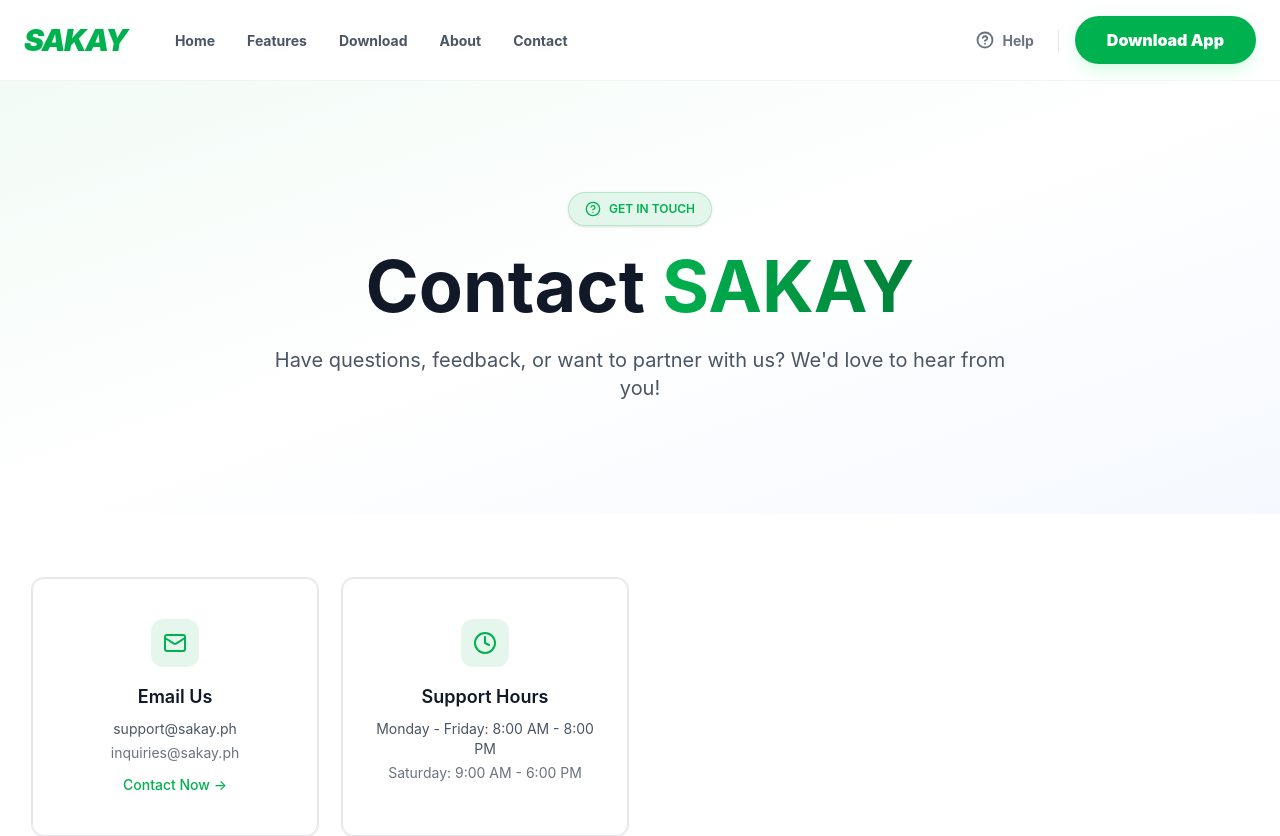
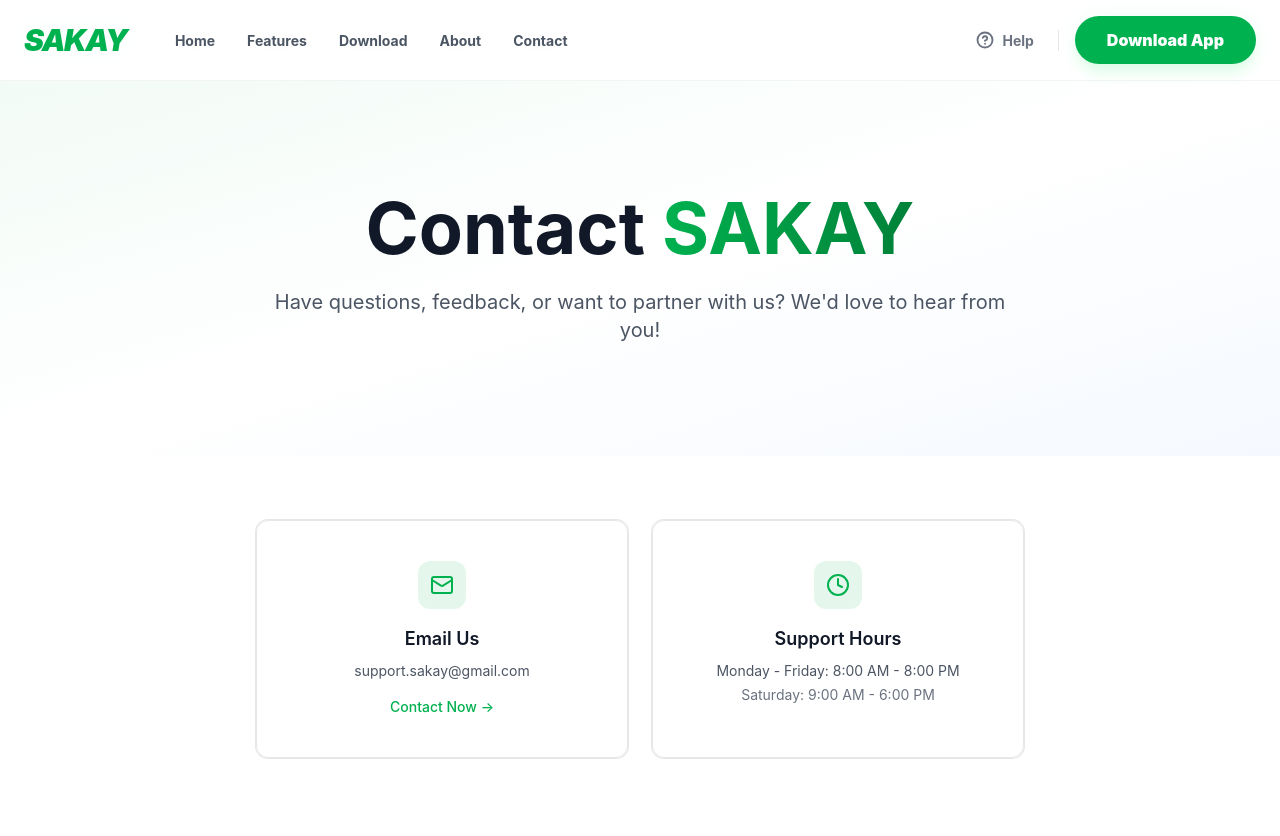
Before and after one commit to CrochsDevs/SAKAY, a React (Vite) app in the folder Client/: page /contact in a window 1280 px wide. Shown: the top 836 px of the page. Built offline with nearby package versions, Linux system fonts and the light colour scheme.

Commit message:
refactoring: changing FAQS

```diff
--- a/Client/src/modals/help.jsx
+++ b/Client/src/modals/help.jsx
@@ -108,7 +108,7 @@
               <div className="grid grid-cols-2 md:grid-cols-4 gap-3">
                 {[
                   { icon: MessageCircle, label: 'Contact Support', color: 'grab-green', action: 'contact' },
-                  { icon: BookOpen, label: 'FAQs', color: 'grab-green', action: 'faq' }
+                  { icon: BookOpen, label: 'FAQs', color: 'grab-green', action: 'contact' }
                 ].map((item, index) => (
                   <button
                     key={index}
--- a/Client/src/pages/Contact.jsx
+++ b/Client/src/pages/Contact.jsx
@@ -5,77 +5,20 @@
 import { Button } from "@/components/ui/button"
 import { Card, CardContent } from "@/components/ui/card"
 import { Badge } from "@/components/ui/badge"
-// import { Input } from "@/components/ui/input"
-// import { Textarea } from "@/components/ui/textarea"
-// import { Label } from "@/components/ui/label"
 import {
   Mail,
-  Phone,
-  MapPin,
   Clock,
   Heart,
   Sparkles,
   HelpCircle,
-  Headphones,
-  Globe,
-  Building2,
-  MessageCircle
-  // Send,
-  // CheckCircle2,
-  // Facebook,
-  // Twitter,
-  // Instagram,
-  // Linkedin,
-  // MessageCircle,
-  // Globe,
+  Headphones
 } from 'lucide-react'
 
 const Contact = () => {
-  const [formData, setFormData] = useState({
-    name: '',
-    email: '',
-    subject: '',
-    message: ''
-  })
-  const [isSubmitting, setIsSubmitting] = useState(false)
-  const [isSubmitted, setIsSubmitted] = useState(false)
-
-  const handleChange = (e) => {
-    setFormData({
-      ...formData,
-      [e.target.id]: e.target.value
-    })
-  }
-
-  const handleSubmit = async (e) => {
-    e.preventDefault()
-    setIsSubmitting(true)
-
-    // Simulate form submission
-    setTimeout(() => {
-      setIsSubmitting(false)
-      setIsSubmitted(true)
-      setFormData({ name: '', email: '', subject: '', message: '' })
-
-      // Reset success message after 5 seconds
-      setTimeout(() => setIsSubmitted(false), 5000)
-    }, 1500)
-  }
-
   // Animation variants
   const fadeInUp = {
     hidden: { opacity: 0, y: 20 },
     visible: { opacity: 1, y: 0 }
-  }
-
-  const fadeInLeft = {
-    hidden: { opacity: 0, x: -20 },
-    visible: { opacity: 1, x: 0 }
-  }
-
-  const fadeInRight = {
-    hidden: { opacity: 0, x: 20 },
-    visible: { opacity: 1, x: 0 }
   }
 
   const staggerContainer = {
@@ -97,27 +40,10 @@
     {
       icon: Mail,
       title: 'Email Us',
-      details: 'support@sakay.ph',
-      subDetails: 'inquiries@sakay.ph',
+      details: 'support.sakay@gmail.com',
       action: 'mailto:support@sakay.ph',
       color: 'grab-green'
     },
-    // {
-    //   icon: Phone,
-    //   title: 'Call Us',
-    //   details: '+63 (2) 8532 7700',
-    //   subDetails: 'Globe: +63 917 888 7629',
-    //   action: 'tel:+63285327700',
-    //   color: 'grab-green'
-    // },
-    // {
-    //   icon: Globe,
-    //   title: 'Main Office',
-    //   details: 'SAKAY Headquarters',
-    //   subDetails: '23rd Floor, One Ayala Tower, Makati City, Philippines',
-    //   action: 'https://maps.google.com',
-    //   color: 'grab-green'
-    // },
     {
       icon: Clock,
       title: 'Support Hours',
@@ -170,10 +96,6 @@
             transition={{ duration: 0.5 }}
             className="text-center"
           >
-            <Badge className="bg-grab-green/10 text-grab-green border-grab-green/20 mb-6 px-4 py-2 rounded-full">
-              <HelpCircle className="w-4 h-4 mr-2" />
-              GET IN TOUCH
-            </Badge>
             <h1 className="text-5xl md:text-6xl lg:text-7xl font-bold text-gray-900 mb-6">
               Contact{' '}
               <span className="bg-gradient-to-r from-grab-green to-grab-dark bg-clip-text text-transparent">
@@ -187,7 +109,7 @@
         </div>
       </section>
 
-      {/* Contact Info Cards */}
+      {/* Contact Info Cards - 2 cards only */}
       <section className="py-16">
         <div className="max-w-7xl mx-auto px-4 sm:px-6 lg:px-8">
           <motion.div
@@ -195,7 +117,7 @@
             initial="hidden"
             whileInView="visible"
             viewport={{ once: true, amount: 0.3 }}
-            className="grid grid-cols-1 md:grid-cols-2 lg:grid-cols-4 gap-6"
+            className="grid grid-cols-1 md:grid-cols-2 gap-6 max-w-3xl mx-auto"
           >
             {contactInfo.map((info, index) => {
               const IconComponent = info.icon
@@ -227,176 +149,7 @@
         </div>
       </section>
 
-      {/* Contact Form & Map - COMMENTED OUT FOR NOW */}
-      {/*
-      <section className="py-16 bg-gray-50">
-        <div className="max-w-7xl mx-auto px-4 sm:px-6 lg:px-8">
-          <div className="grid grid-cols-1 lg:grid-cols-2 gap-12">
-            {/* Contact Form */}
-            {/* <motion.div
-              initial="hidden"
-              whileInView="visible"
-              viewport={{ once: true }}
-              variants={fadeInLeft}
-            >
-              <Card className="border-0 shadow-xl">
-                <CardContent className="p-8">
-                  <div className="mb-6">
-                    <h2 className="text-2xl font-bold text-gray-900 mb-2">Send us a message</h2>
-                    <p className="text-gray-600">We'll get back to you within 24 hours</p>
-                  </div>
-
-                  {isSubmitted ? (
-                    <motion.div
-                      initial={{ opacity: 0, scale: 0.9 }}
-                      animate={{ opacity: 1, scale: 1 }}
-                      className="bg-grab-green/10 border border-grab-green/20 rounded-xl p-6 text-center"
-                    >
-                      <CheckCircle2 className="w-12 h-12 text-grab-green mx-auto mb-3" />
-                      <h3 className="text-lg font-semibold text-gray-900 mb-1">Message Sent!</h3>
-                      <p className="text-gray-600">Thank you for reaching out. We'll respond shortly.</p>
-                    </motion.div>
-                  ) : (
-                    <form onSubmit={handleSubmit} className="space-y-5">
-                      <div>
-                        <Label htmlFor="name" className="text-gray-700">Full Name</Label>
-                        <Input
-                          id="name"
-                          type="text"
-                          placeholder="Juan Dela Cruz"
-                          value={formData.name}
-                          onChange={handleChange}
-                          required
-                          className="mt-1"
-                        />
-                      </div>
-
-                      <div>
-                        <Label htmlFor="email" className="text-gray-700">Email Address</Label>
-                        <Input
-                          id="email"
-                          type="email"
-                          placeholder="juan@sakay.ph"
-                          value={formData.email}
-                          onChange={handleChange}
-                          required
-                          className="mt-1"
-                        />
-                      </div>
-
-                      <div>
-                        <Label htmlFor="subject" className="text-gray-700">Subject</Label>
-                        <Input
-                          id="subject"
-                          type="text"
-                          placeholder="How can we help you?"
-                          value={formData.subject}
-                          onChange={handleChange}
-                          required
-                          className="mt-1"
-                        />
-                      </div>
-
-                      <div>
-                        <Label htmlFor="message" className="text-gray-700">Message</Label>
-                        <Textarea
-                          id="message"
-                          placeholder="Tell us about your question, feedback, or concern..."
-                          rows={5}
-                          value={formData.message}
-                          onChange={handleChange}
-                          required
-                          className="mt-1 resize-none"
-                        />
-                      </div>
-
-                      <Button
-                        type="submit"
-                        disabled={isSubmitting}
-                        className="w-full bg-grab-green hover:bg-grab-green/90 text-white h-12 rounded-xl"
-                      >
-                        {isSubmitting ? (
-                          <div className="flex items-center gap-2">
-                            <div className="w-4 h-4 border-2 border-white border-t-transparent rounded-full animate-spin" />
-                            Sending...
-                          </div>
-                        ) : (
-                          <>
-                            <Send className="w-4 h-4 mr-2" />
-                            Send Message
-                          </>
-                        )}
-                      </Button>
-                    </form>
-                  )}
-                </CardContent>
-              </Card>
-            </motion.div> */}
-
-            {/* Map & Social */}
-            {/* <motion.div
-              initial="hidden"
-              whileInView="visible"
-              viewport={{ once: true }}
-              variants={fadeInRight}
-              className="space-y-6"
-            > */}
-              {/* Map Card */}
-              {/* <Card className="border-0 shadow-xl overflow-hidden">
-                <CardContent className="p-0">
-                  <div className="h-64 bg-gray-200 relative">
-                    <iframe
-                      src="https://www.google.com/maps/embed?pb=!1m18!1m12!1m3!1d1930.425150701158!2d121.07577277586479!3d14.666971686632926!2m3!1f0!2f0!3f0!3m2!1i1024!2i768!4f13.1!3m3!1m2!1s0x3397b7b3b3b3b3b%3A0x3b3b3b3b3b3b3b3b!2sQuezon%20City%2C%20Metro%20Manila!5e0!3m2!1sen!2sph!4v1700000000000!5m2!1sen!2sph"
-                      width="100%"
-                      height="100%"
-                      style={{ border: 0 }}
-                      allowFullScreen
-                      loading="lazy"
-                      referrerPolicy="no-referrer-when-downgrade"
-                      title="SAKAY Location Map"
-                    />
-                  </div>
-                  <div className="p-4 bg-white">
-                    <div className="flex items-center gap-2">
-                      <MapPin className="w-4 h-4 text-grab-green" />
-                      <span className="text-sm text-gray-600">123 Innovation Hub, Quezon City, Metro Manila</span>
-                    </div>
-                  </div>
-                </CardContent>
-              </Card> */}
-
-              {/* Social Media Links */}
-              {/* <Card className="border-0 shadow-xl">
-                <CardContent className="p-6">
-                  <h3 className="text-lg font-semibold text-gray-900 mb-4">Connect with us</h3>
-                  <div className="flex flex-wrap gap-3">
-                    {[
-                      { icon: Facebook, name: 'Facebook', url: 'https://facebook.com/sakayph', color: 'bg-blue-600' },
-                      { icon: Twitter, name: 'Twitter', url: 'https://twitter.com/sakayph', color: 'bg-sky-500' },
-                      { icon: Instagram, name: 'Instagram', url: 'https://instagram.com/sakayph', color: 'bg-pink-600' },
-                      { icon: Linkedin, name: 'LinkedIn', url: 'https://linkedin.com/company/sakayph', color: 'bg-blue-700' },
-                      { icon: MessageCircle, name: 'Messenger', url: 'https://m.me/sakayph', color: 'bg-blue-500' }
-                    ].map((social, index) => (
-                      <Button
-                        key={index}
-                        variant="outline"
-                        className="flex-1 sm:flex-none border-gray-200 hover:border-grab-green hover:bg-grab-green/5"
-                        onClick={() => window.open(social.url, '_blank')}
-                      >
-                        <social.icon className="w-4 h-4 mr-2 text-grab-green" />
-                        {social.name}
-                      </Button>
-                    ))}
-                  </div>
-                </CardContent>
-              </Card> */}
-            {/* </motion.div>
-          </div>
-        </div>
-      </section> */}
-      */}
-
-      {/* FAQ Section - UPDATED with more questions */}
+      {/* FAQ Section */}
       <section className="py-16">
         <div className="max-w-7xl mx-auto px-4 sm:px-6 lg:px-8">
           <motion.div
```
